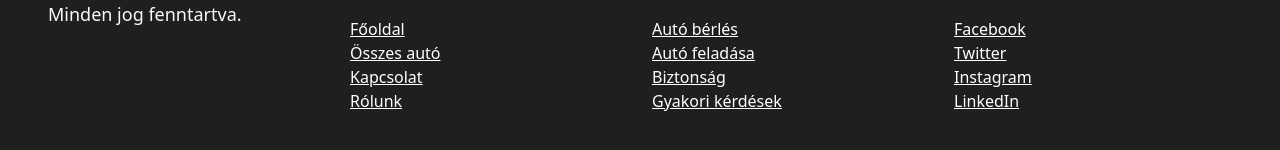
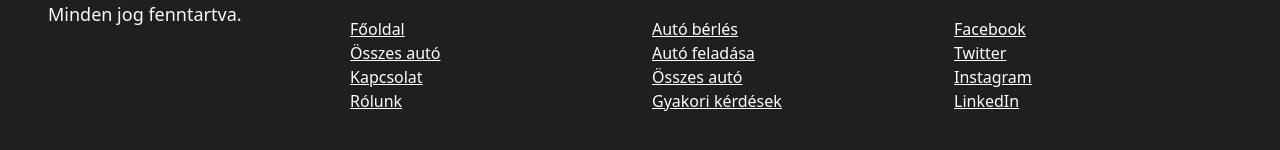
Before and after one commit to rewerze/currentcar, a React (Vite) app in the folder client/: page / in a window 1280 px wide. Shown: the part 3171-3321 px from the top of the page. Built offline with nearby package versions, Linux system fonts and the light colour scheme; no server answers.

Commit message:
removed security

```diff
--- a/client/src/components/Footer.tsx
+++ b/client/src/components/Footer.tsx
@@ -29,7 +29,7 @@ function Footer() {
                     <p><b>{t('ourServices', 'Footer')}</b></p>
                     <a href="/berles">{t('carRental', 'Footer')}</a>
                     <a href="/feladas">{t('carListing', 'Footer')}</a>
-                    <a href="/biztonsag">{t('security', 'Footer')}</a>
+                    <a href="/osszesauto">{t('allcar', 'Footer')}</a>
                     <a href="/gyik">{t('faq', 'Footer')}</a>
                 </div>
                 <div className="col-3">
--- a/client/src/components/translations/Footer/en.ts
+++ b/client/src/components/translations/Footer/en.ts
@@ -8,7 +8,7 @@ export default {
     "ourServices": "Our Services",
     "carRental": "Car rental",
     "carListing": "Car listing",
-    "security": "Security",
+    "allcar": "All cars",
     "faq": "Frequently Asked Questions",
     "contactUs": "Contact us",
     "facebook": "Facebook",
--- a/client/src/components/translations/Footer/hu.ts
+++ b/client/src/components/translations/Footer/hu.ts
@@ -8,7 +8,7 @@ export default {
     "ourServices": "Szolgáltatásaink",
     "carRental": "Autó bérlés",
     "carListing": "Autó feladása",
-    "security": "Biztonság",
+    "allcar": "Összes autó",
     "faq": "Gyakori kérdések",
     "contactUs": "Vedd fel velünk a kapcsolatot",
     "facebook": "Facebook",
```
